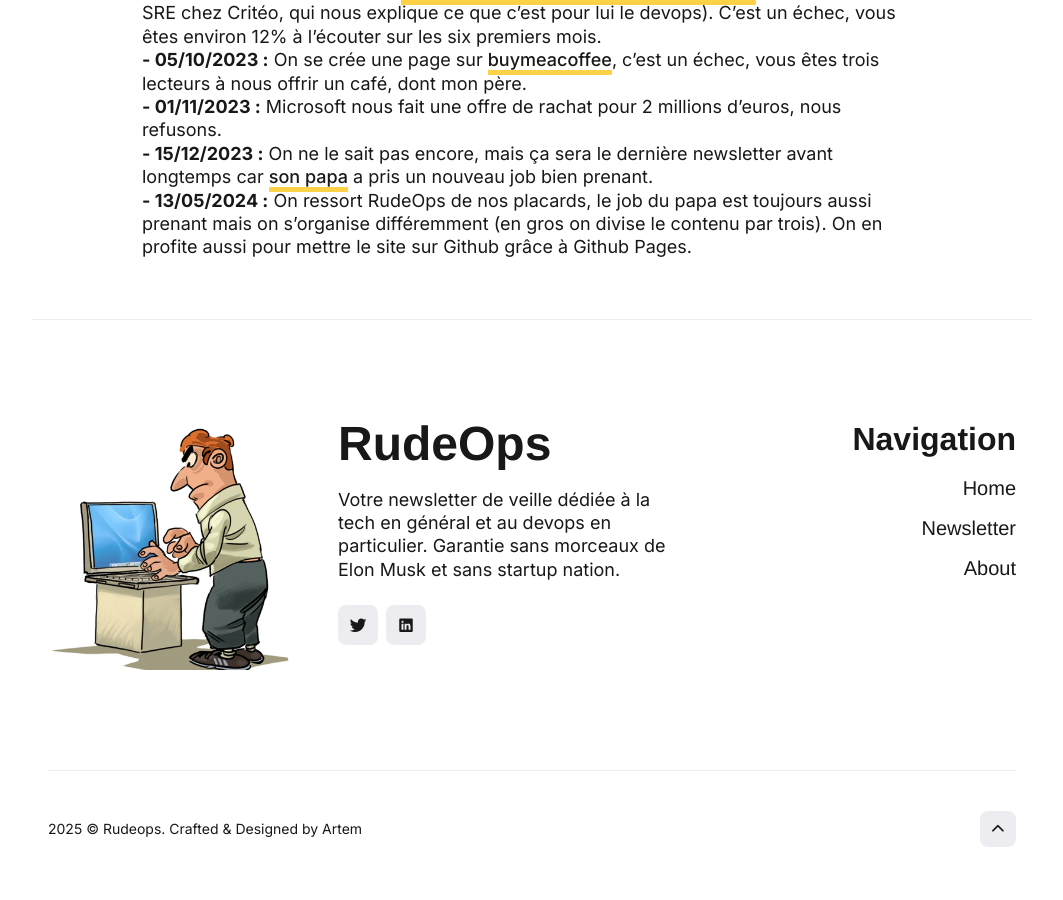
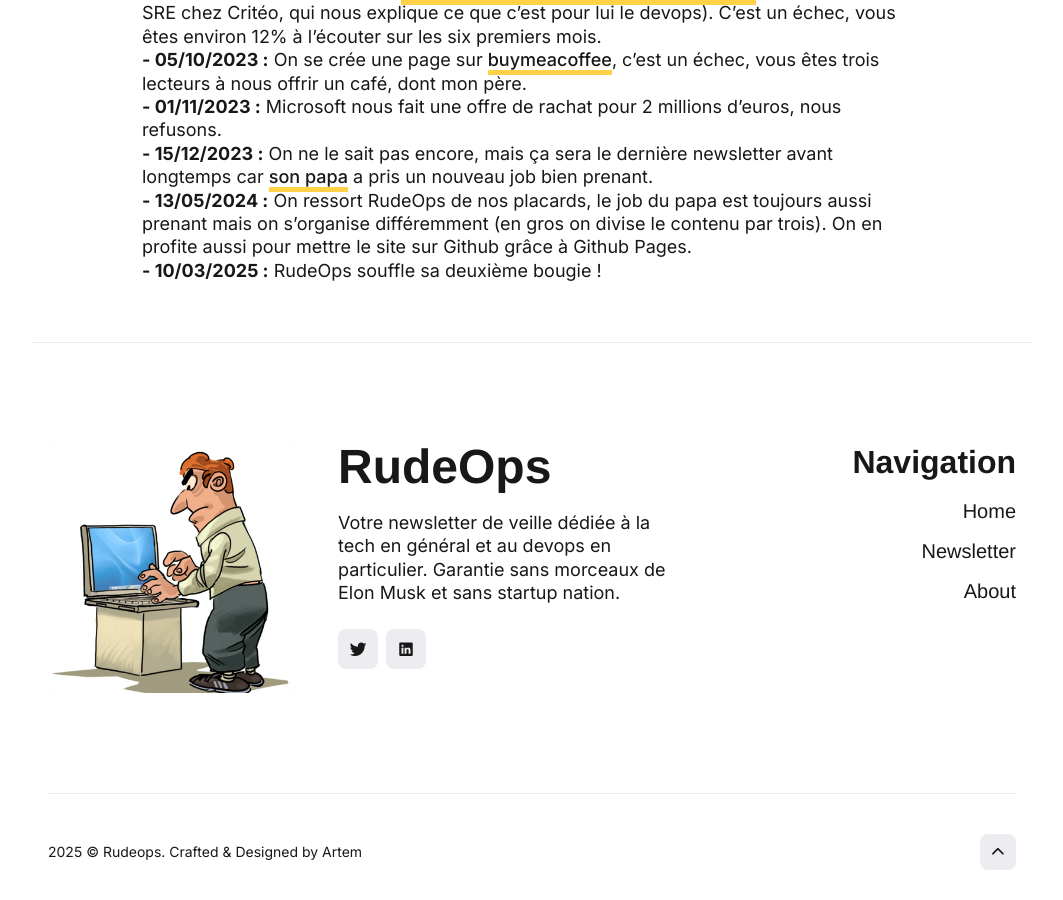
Before and after one commit to cdarylb/V3rudeops, a Jekyll site: the page built from _pages/about.md, in a window 1280 px wide and 900 px high, scrolled down 1361 px. Shown: the whole window, without its empty margins (108-1171 px from the left). Built offline with Jekyll 4.4.1, drawn with Linux system fonts in a browser that asks for light colours; nearby versions of some CDN libraries; some web fonts are replaced.

Commit message:
update about

```diff
--- a/_pages/about.md
+++ b/_pages/about.md
@@ -22,3 +22,4 @@
 **- 01/11/2023 :** Microsoft nous fait une offre de rachat pour 2 millions d'euros, nous refusons.
 **- 15/12/2023 :** On ne le sait pas encore, mais ça sera le dernière newsletter avant longtemps car [son papa](https://www.linkedin.com/in/cyrilbeaufrere/) a pris un nouveau job bien prenant.
 **- 13/05/2024 :** On ressort RudeOps de nos placards, le job du papa est toujours aussi prenant mais on s'organise différemment (en gros on divise le contenu par trois). On en profite aussi pour mettre le site sur Github grâce à Github Pages.
+**- 10/03/2025 :** RudeOps souffle sa deuxième bougie !
```
